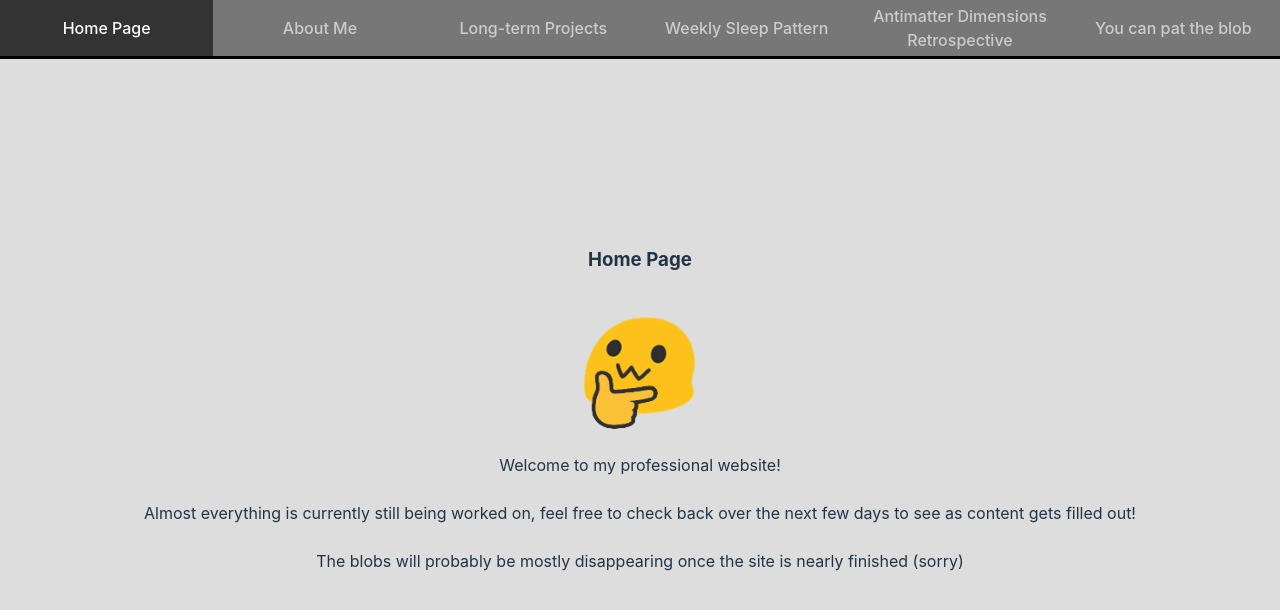
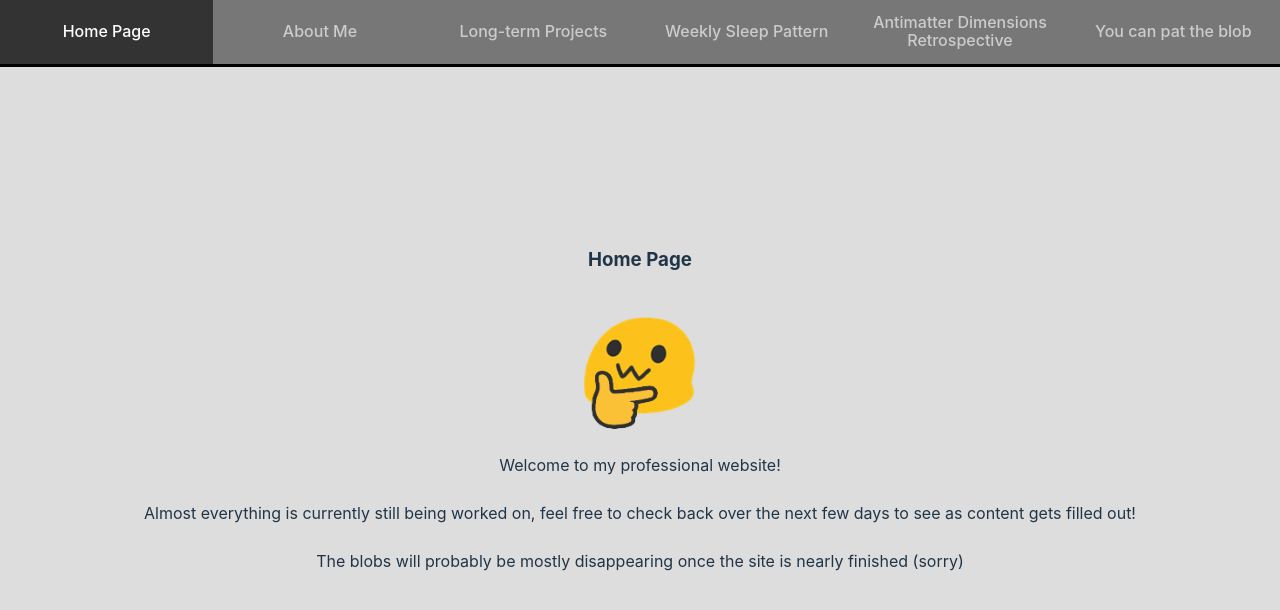
Before and after one commit to cyip92/site, a React (Vite) app: page / in a window 1280 px wide. Shown: the top 610 px of the page. Built offline with nearby package versions, Linux system fonts and the light colour scheme.

Commit message:
Fix poor rendering on firefox and narrower windows

```diff
--- a/src/common/Navbar.css
+++ b/src/common/Navbar.css
@@ -16,7 +16,7 @@
   border-width: 0.2rem;
   border-color: white;
   width: 100%;
-  height: 3.5rem;
+  height: 4rem;
   top: 0;
 }
 
@@ -26,7 +26,8 @@
   align-items: center;
   color: black;
   width: 15rem;
-  height: 3.5rem;
+  height: 4rem;
+  line-height: 1.1;
 }
 
 .o-single-option:hover {
--- a/src/sleep/styles/TimeInput.css
+++ b/src/sleep/styles/TimeInput.css
@@ -28,8 +28,8 @@
 .o-reset-btn {
   position: relative;
   width: 15rem;
-  height: 100%;
-  padding: 0.5rem;
+  height: 2.2rem;
+  padding: 0.2rem;
   margin: 0.5rem 0;
   border-radius: 0.5rem;
 }
```
